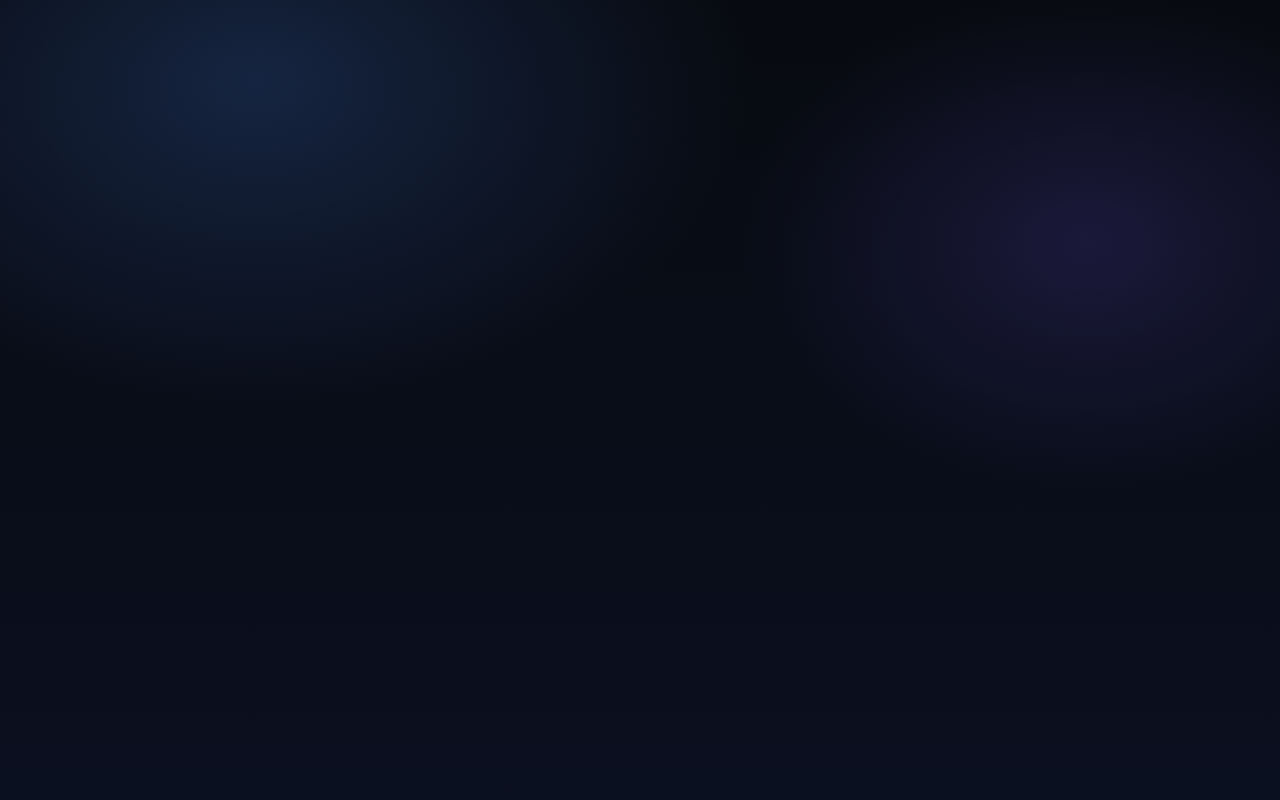
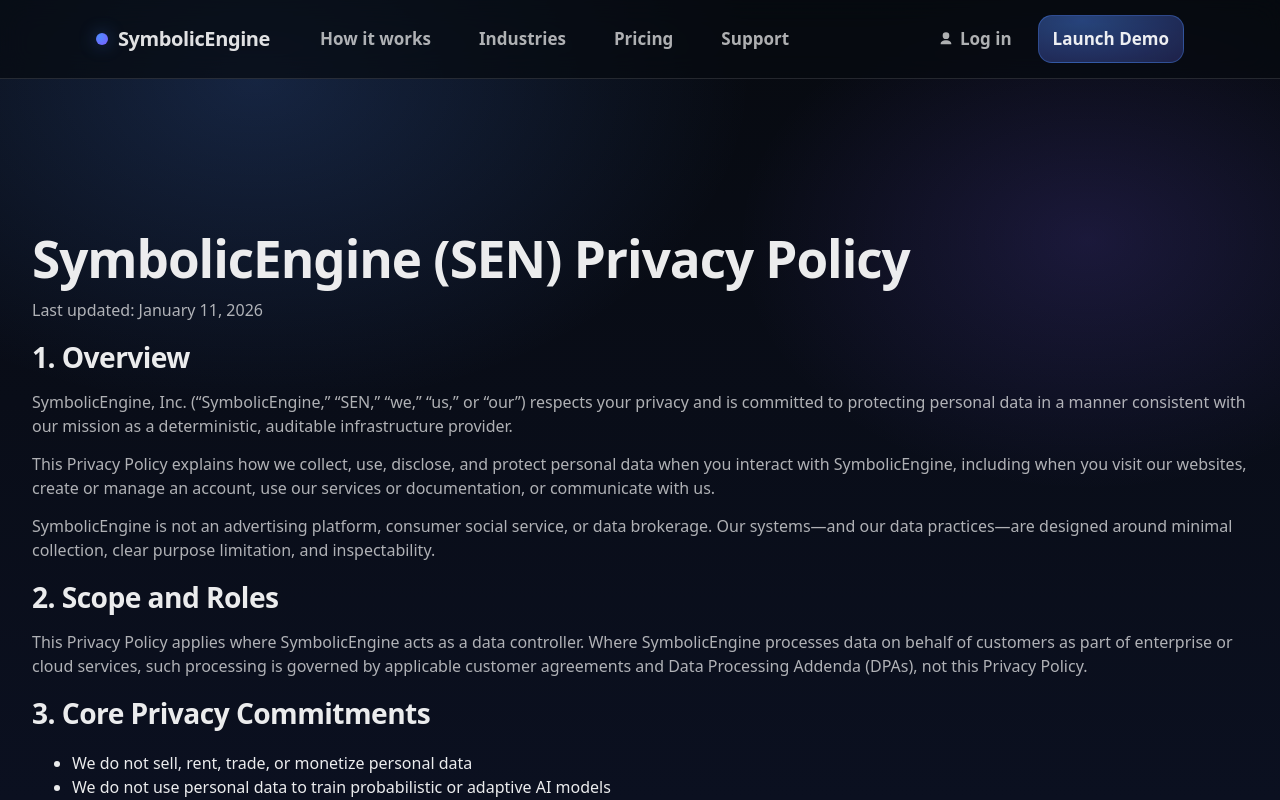
Before and after one commit to f22fighterpilot1/sen-website, a React (Vite) app: page /privacy in a window 1280 px wide. Before the commit this address had no page. Built offline with nearby package versions, Linux system fonts and the light colour scheme.

Commit message:
created privacy policy, added clickable link in footer

```diff
--- a/src/App.tsx
+++ b/src/App.tsx
@@ -10,6 +10,8 @@
 import Signup from "./pages/SignUp";
 import CreateAccount from "./pages/CreateAccount";
 import ForgotPassword from "./pages/ForgotPassword";
+import PrivacyPolicy from "./pages/PrivacyPolicy";
+
 
 
 
@@ -27,7 +29,7 @@
                 <Route path="/signup" element={<Signup />} />
                 <Route path="/create-account" element={<CreateAccount />} />
                 <Route path="/forgot-password" element={<ForgotPassword />} />
-
+                <Route path="/privacy" element={<PrivacyPolicy />} />
 
             </Route>
         </Routes>
--- a/src/components/Footer.tsx
+++ b/src/components/Footer.tsx
@@ -1,3 +1,4 @@
+import { NavLink } from "react-router-dom";
 export default function Footer() {
     return (
         <footer className="footer">
@@ -30,7 +31,10 @@
                 </div>
                 <p className="subscribe-disclaimer">
                 By submitting this form, you acknowledge and agree that SymbolicEngine will
-                process your personal information in accordance with the Privacy Policy.
+                process your personal information in accordance with the <NavLink to="/privacy" className="footer-link">
+  Privacy Policy
+</NavLink>
+.
                 </p>
             </div>
             </section>
--- /dev/null
+++ b/src/pages/PrivacyPolicy.tsx
@@ -0,0 +1,151 @@
+export default function PrivacyPolicy() {
+  return (
+    <section className="section">
+      <div className="container">
+        <h1>SymbolicEngine (SEN) Privacy Policy</h1>
+        <p className="muted">Last updated: January 11, 2026</p>
+
+        <h2>1. Overview</h2>
+        <p>
+          SymbolicEngine, Inc. (“SymbolicEngine,” “SEN,” “we,” “us,” or “our”)
+          respects your privacy and is committed to protecting personal data in a
+          manner consistent with our mission as a deterministic, auditable
+          infrastructure provider.
+        </p>
+        <p>
+          This Privacy Policy explains how we collect, use, disclose, and protect
+          personal data when you interact with SymbolicEngine, including when you
+          visit our websites, create or manage an account, use our services or
+          documentation, or communicate with us.
+        </p>
+        <p>
+          SymbolicEngine is not an advertising platform, consumer social service,
+          or data brokerage. Our systems—and our data practices—are designed around
+          minimal collection, clear purpose limitation, and inspectability.
+        </p>
+
+        <h2>2. Scope and Roles</h2>
+        <p>
+          This Privacy Policy applies where SymbolicEngine acts as a data
+          controller. Where SymbolicEngine processes data on behalf of customers
+          as part of enterprise or cloud services, such processing is governed by
+          applicable customer agreements and Data Processing Addenda (DPAs), not
+          this Privacy Policy.
+        </p>
+
+        <h2>3. Core Privacy Commitments</h2>
+        <ul>
+          <li>We do not sell, rent, trade, or monetize personal data</li>
+          <li>We do not use personal data to train probabilistic or adaptive AI models</li>
+          <li>We do not perform behavioral profiling or automated decision-making</li>
+          <li>We do not use third-party advertising networks or cross-site tracking</li>
+          <li>We collect only the minimum data necessary to operate securely</li>
+          <li>All processing is deterministic, explainable, and auditable</li>
+        </ul>
+
+        <h2>4. Personal Data We Collect</h2>
+        <h3>Contact and Account Information</h3>
+        <ul>
+          <li>Name</li>
+          <li>Email address</li>
+          <li>Company name and job title</li>
+          <li>Account credentials (hashed and secured)</li>
+        </ul>
+
+        <h3>Service, Support, and Communications</h3>
+        <ul>
+          <li>Support requests and technical inquiries</li>
+          <li>Sales or demo communications</li>
+          <li>Event or documentation registrations</li>
+        </ul>
+
+        <h3>Technical and Security Information</h3>
+        <ul>
+          <li>IP address</li>
+          <li>Browser type and operating system</li>
+          <li>Security and reliability logs</li>
+        </ul>
+
+        <h2>5. Data We Do Not Collect</h2>
+        <p>
+          SymbolicEngine does not intentionally collect sensitive personal data,
+          cross-site behavioral data, data from brokers, or data for targeted
+          advertising or remarketing. If sensitive data is ever required for a
+          lawful and specific purpose, it will be collected only with explicit
+          consent and minimal scope.
+        </p>
+
+        <h2>6. How We Use Personal Data</h2>
+        <ul>
+          <li>Account creation and authentication</li>
+          <li>Providing, maintaining, and securing services</li>
+          <li>Responding to support and commercial inquiries</li>
+          <li>Security monitoring and abuse prevention</li>
+          <li>Operational communications</li>
+        </ul>
+        <p>
+          We do not use personal data for behavioral profiling, automated
+          decision-making, targeted advertising, or model training.
+        </p>
+
+        <h2>7. Analytics, Cookies, and Tracking</h2>
+        <p>
+          SymbolicEngine uses limited, first-party analytics to understand
+          aggregate usage patterns and improve reliability. We do not use
+          third-party advertising cookies or track users across websites.
+        </p>
+        <p>
+          Cookies are limited to essential session functionality and security.
+          Non-essential cookies may be disabled via browser settings; essential
+          cookies are required for secure operation.
+        </p>
+
+        <h2>8. Disclosure, Retention, and International Processing</h2>
+        <p>
+          Personal data may be disclosed only to trusted service providers under
+          strict confidentiality, to comply with legal obligations, or as part of
+          a legitimate business transaction. We do not disclose personal data for
+          advertising or monetization.
+        </p>
+        <p>
+          Data is retained only as long as necessary for operational, security,
+          and legal purposes, after which it is securely deleted or anonymized.
+        </p>
+        <p>
+          Where personal data is processed internationally, SymbolicEngine
+          implements appropriate safeguards such as Standard Contractual Clauses.
+        </p>
+
+        <h2>9. Your Rights</h2>
+        <p>
+          Depending on your jurisdiction, you may have the right to access,
+          correct, delete, restrict, or receive a portable copy of your personal
+          data, or to withdraw consent where applicable. Requests may be submitted
+          by contacting us below. We do not discriminate against individuals for
+          exercising privacy rights.
+        </p>
+
+        <h2>10. Security, Children’s Privacy, and Updates</h2>
+        <p>
+          SymbolicEngine employs administrative, technical, and organizational
+          safeguards to protect personal data. Our services are not directed to
+          children under 16, and we do not knowingly collect their data.
+        </p>
+        <p>
+          This Privacy Policy may be updated to reflect changes in law,
+          technology, or our practices. Material changes will be posted
+          prominently.
+        </p>
+
+        <h2>11. Contact</h2>
+        <p>
+          For privacy-related questions or requests, contact:
+          <br />
+          <strong>SymbolicEngine, Inc.</strong>
+          <br />
+          Email: <a href="mailto:privacy@symbolicengine.ai">privacy@symbolicengine.ai</a>
+        </p>
+      </div>
+    </section>
+  );
+}
--- a/src/styles/theme.css
+++ b/src/styles/theme.css
@@ -446,6 +446,18 @@
   text-decoration: underline;
   text-underline-offset: 3px;
 }
+
+.footer-link {
+  color: var(--faint);
+  text-decoration: none;
+}
+
+.footer-link:hover {
+  color: var(--text);
+  text-decoration: underline;
+  text-underline-offset: 3px;
+}
+
 
 /* Mobile */
 @media (max-width: 768px) {
```
